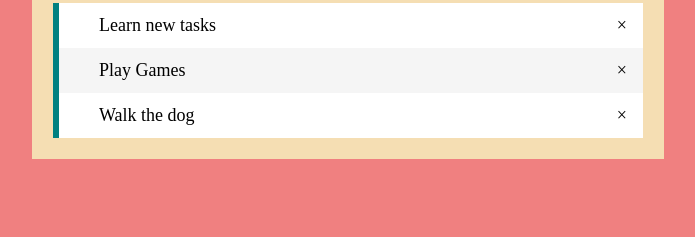
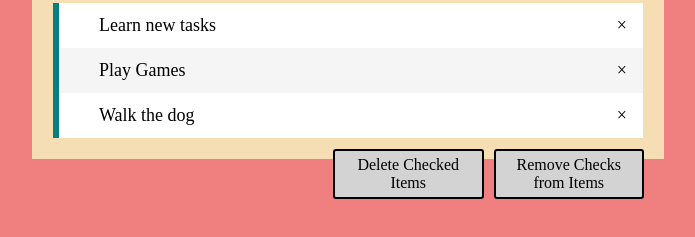
Before and after one commit to bp4924/toDoApp, a plain HTML site: page index.html in a window 1280 px wide. Shown: the part 303-540 px from the top of the page, without its empty margins (292-987 px from the left). Drawn offline with Linux system fonts and the light colour scheme.

Commit message:
Add files via upload
Created buttons for new options. I'll work on the actual functionality in the next few days

```diff
--- a/app.css
+++ b/app.css
@@ -117,3 +117,23 @@ input {
   background-color: beige;
   color: black;
 }
+
+#button {
+  text-align: center;
+  padding: 5px;
+  width: 25%;
+  float: right;
+  background: lightgray;
+  font-size: 16px;
+  border-radius: 3px;
+  border-width: 2px;
+  border-color: black;
+  border-style: solid;
+  margin: 5px;
+  cursor: pointer;
+}
+
+#button:hover {
+  background: lightcyan;
+  font-weight: bold;
+}
--- a/index.html
+++ b/index.html
@@ -10,6 +10,7 @@
 <body>
   <div class="container">
 
+
     <div id="listbox" class="header">
       <h2>My To Do List</h2>
       <input type="text" id="item" placeholder="Title ...">
@@ -21,8 +22,13 @@
       <li>Play Games</li>
       <li>Walk the dog</li>
     </ul>
+    <div>
+      <div id="button" class="removeBtn">Remove Checks from Items</div>
+      <div id="button" class="deleteBtn">Delete Checked Items</div>
+    </div>
 
   </div>
+
   <script src="app.js"></script>
 </body>
 </html>
```
